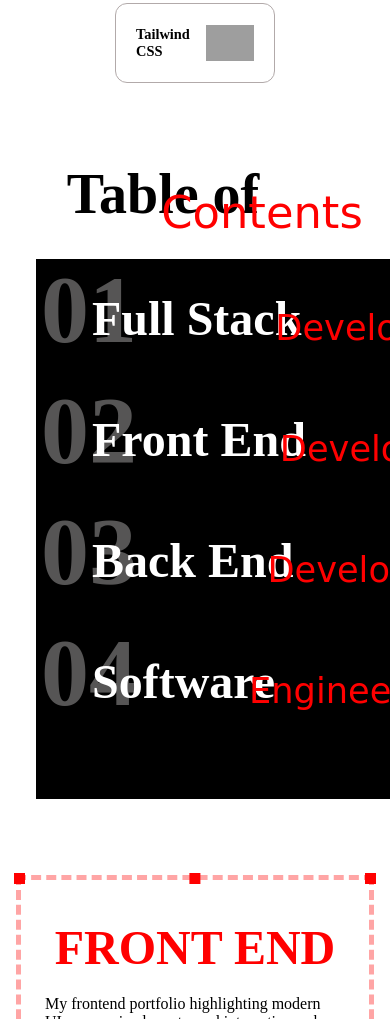
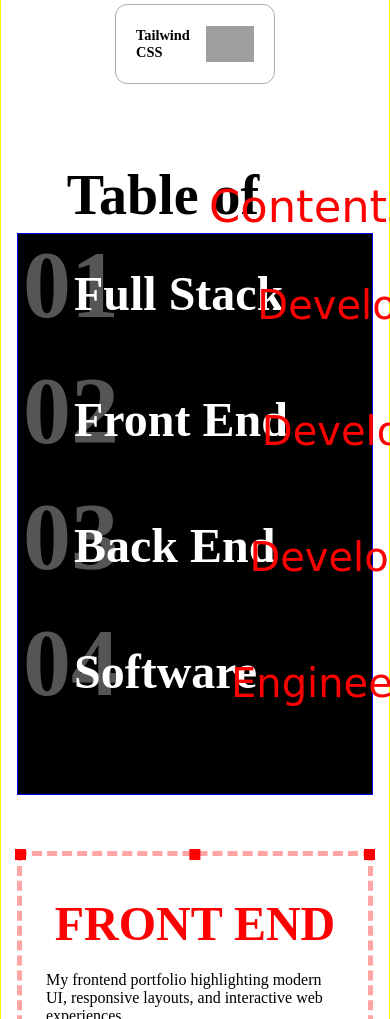
Before and after one commit to katukurijaswanth2/Jaswanth.codes, a plain HTML site: page index.html in a window 390 px wide. Shown: the part 2017-3036 px from the top of the page. Drawn offline with Linux system fonts and the light colour scheme; grey boxes are pictures that could not be loaded; a script that the page names is missing; a web font is replaced by a local one.

Commit message:
body-fixed

```diff
--- a/about.css
+++ b/about.css
@@ -141,6 +141,7 @@
     /* Title fix */
     .title {
         margin-bottom: 30px;
+        /* font-size: 5rem; */
     }
 
     .title-cruve {
--- a/index.html
+++ b/index.html
@@ -142,10 +142,11 @@
 
                 <span class="service-content">contents</span>
             </div>
-
+<div class="parent-role1">
             <div class="parent-role">
                 <div class="roles-container" id="roles"></div>
             </div>
+</div>
         </div>
 
 
--- a/style.css
+++ b/style.css
@@ -2,6 +2,11 @@
     margin: 0;
     padding: 0;
     box-sizing: border-box;
+}
+body{
+    width: 100%;
+    box-sizing: border-box;
+    border: 1px solid yellow;
 }
 
 .nav-bar {
@@ -197,6 +202,7 @@ nav {
     width: 300px;
 
 
+
     text-transform: capitalize;
     /* outline: 2px solid rgb(13, 24, 232); */
 
@@ -206,6 +212,12 @@ nav {
     height: auto;
 }
 
+.parent-role1{
+    display: flex;
+    justify-content: center;
+    align-items: center;
+    border: 1px solid blue;
+}
 .parent-role {
     /* padding: 6.7rem; */
     /* padding-bottom: 0rem;
@@ -343,8 +355,9 @@ nav {
         font-family: "Allison", cursive;
         color: red;
         position: static;
-        margin-left: 5rem;
-        margin-top: -2.5rem;
+        padding-left: 12rem;
+        /* margin-left: 5rem; */
+        margin-top: -2.9rem;
     }
 
     /* ---------- ROLES CONTAINER ---------- */
@@ -354,6 +367,8 @@ nav {
         justify-content: center;
         box-sizing: content-box;
         /* padding: 0px; */
+        margin: 0;
+        padding: 0;
     }
 
     .roles-container {
@@ -398,7 +413,8 @@ nav {
 
     .roleTitle2 {
         /* display: block; */
-        font-size: 2.2rem;
+        font-size: 2.5rem;
+        font-weight: 500;
         font-family: "Allison", cursive;
         color: red;
         margin-top: -0.5rem;
@@ -406,6 +422,11 @@ nav {
         position: static;
         margin-top: 1rem;
         margin-left: -2rem;
+    }
+    .up-arrow{
+        position: fixed;
+        bottom: 0rem;
+        right: 0.5rem;
     }
 
 }
```
